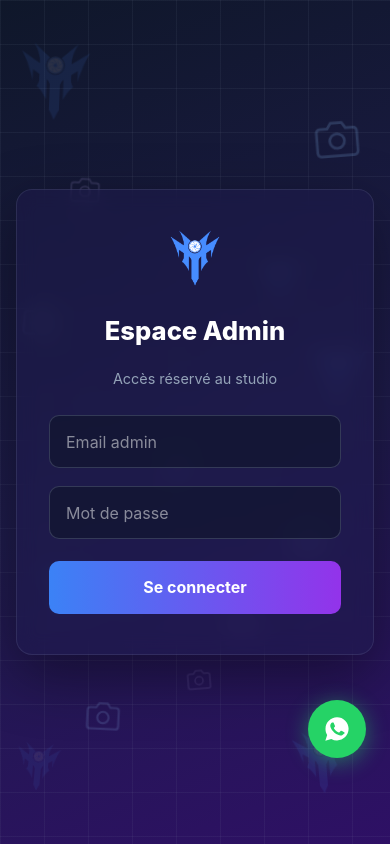
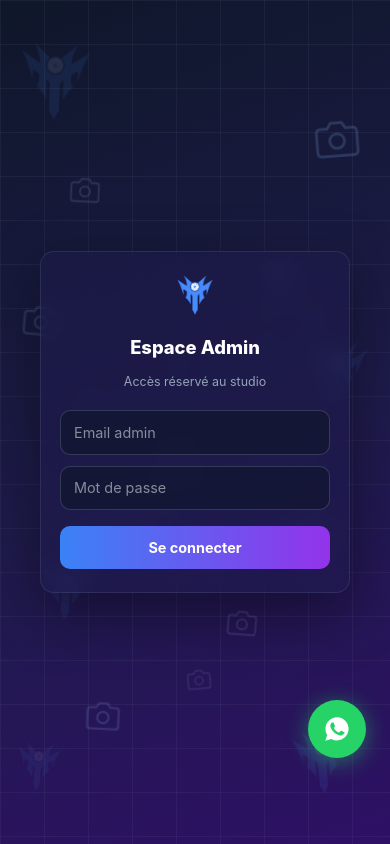
Before and after one commit to PatientAkili/HEAVEN-STUDIO, a React (Vite) app: page /admin/connexion in a window 390 px wide. Built offline with nearby package versions, Linux system fonts and the light colour scheme; no server answers.

Commit message:
Compactage mobile des cartes de tarifs et des formulaires de connexion

```diff
--- a/src/index.css
+++ b/src/index.css
@@ -63,3 +63,23 @@ html, body {
     padding-left: 0 !important;
   }
 }
+
+/* mobile-compact */
+@media (max-width: 600px) {
+  .tarifs-grid { gap: 0.9rem !important; padding: 0 1rem 1.5rem !important; }
+  .tarifs-grid > div { padding: 1rem 0.95rem !important; border-radius: 14px !important; }
+  .tarifs-grid > div h2 { font-size: 1rem !important; margin: 0.2rem 0 0.1rem !important; }
+  .tarifs-grid > div > p:nth-of-type(1) { font-size: 1.4rem !important; margin: 0 0 0.35rem !important; }
+  .tarifs-grid > div > p:nth-of-type(2) { font-size: 0.78rem !important; margin: 0 0 0.7rem !important; }
+  .tarifs-grid > div ul { gap: 0.3rem !important; margin: 0 0 0.8rem !important; }
+  .tarifs-grid > div li { font-size: 0.78rem !important; }
+  .tarifs-grid > div > a { padding: 0.55rem !important; font-size: 0.82rem !important; }
+}
+@media (max-width: 480px) {
+  .auth-card { max-width: 310px !important; padding: 1.4rem 1.2rem !important; gap: 0.7rem !important; border-radius: 14px !important; }
+  .auth-card img { height: 40px !important; }
+  .auth-card h1 { font-size: 1.15rem !important; }
+  .auth-card p { font-size: 0.78rem !important; }
+  .auth-card input { padding: 0.65rem 0.8rem !important; font-size: 0.9rem !important; }
+  .auth-card button { padding: 0.7rem !important; font-size: 0.9rem !important; }
+}
--- a/src/pages/AdminLogin.tsx
+++ b/src/pages/AdminLogin.tsx
@@ -60,7 +60,7 @@ function AdminLogin() {
   return (
     <div style={styles.container}>
       <BackgroundDecor />
-      <form onSubmit={handleLogin} style={styles.card}>
+      <form onSubmit={handleLogin} className="auth-card" style={styles.card}>
         <img src="/logo.png" alt="" style={styles.brandLogo} />
         <h1 style={styles.brand}>Espace Admin</h1>
         <p style={styles.subtitle}>Accès réservé au studio</p>
--- a/src/pages/Login.tsx
+++ b/src/pages/Login.tsx
@@ -34,7 +34,7 @@ function Login() {
   return (
     <div style={styles.container}>
       <BackgroundDecor />
-      <form onSubmit={handleLogin} style={styles.card}>
+      <form onSubmit={handleLogin} className="auth-card" style={styles.card}>
         <img src="/logo.png" alt="" style={styles.brandLogo} />
         <h1 style={styles.brand}>HEAVEN ROYAL STUDIO PROD</h1>
         <p style={styles.subtitle}>Connectez-vous pour accéder à vos photos et vidéos</p>
--- a/src/pages/ResetPassword.tsx
+++ b/src/pages/ResetPassword.tsx
@@ -39,7 +39,7 @@ function ResetPassword() {
 
   return (
     <div style={styles.container}>
-      <form onSubmit={handleSubmit} style={styles.card}>
+      <form onSubmit={handleSubmit} className="auth-card" style={styles.card}>
         <h1 style={styles.brand}>Nouveau mot de passe</h1>
         <p style={styles.subtitle}>Définissez un nouveau mot de passe pour votre compte</p>
 
```
